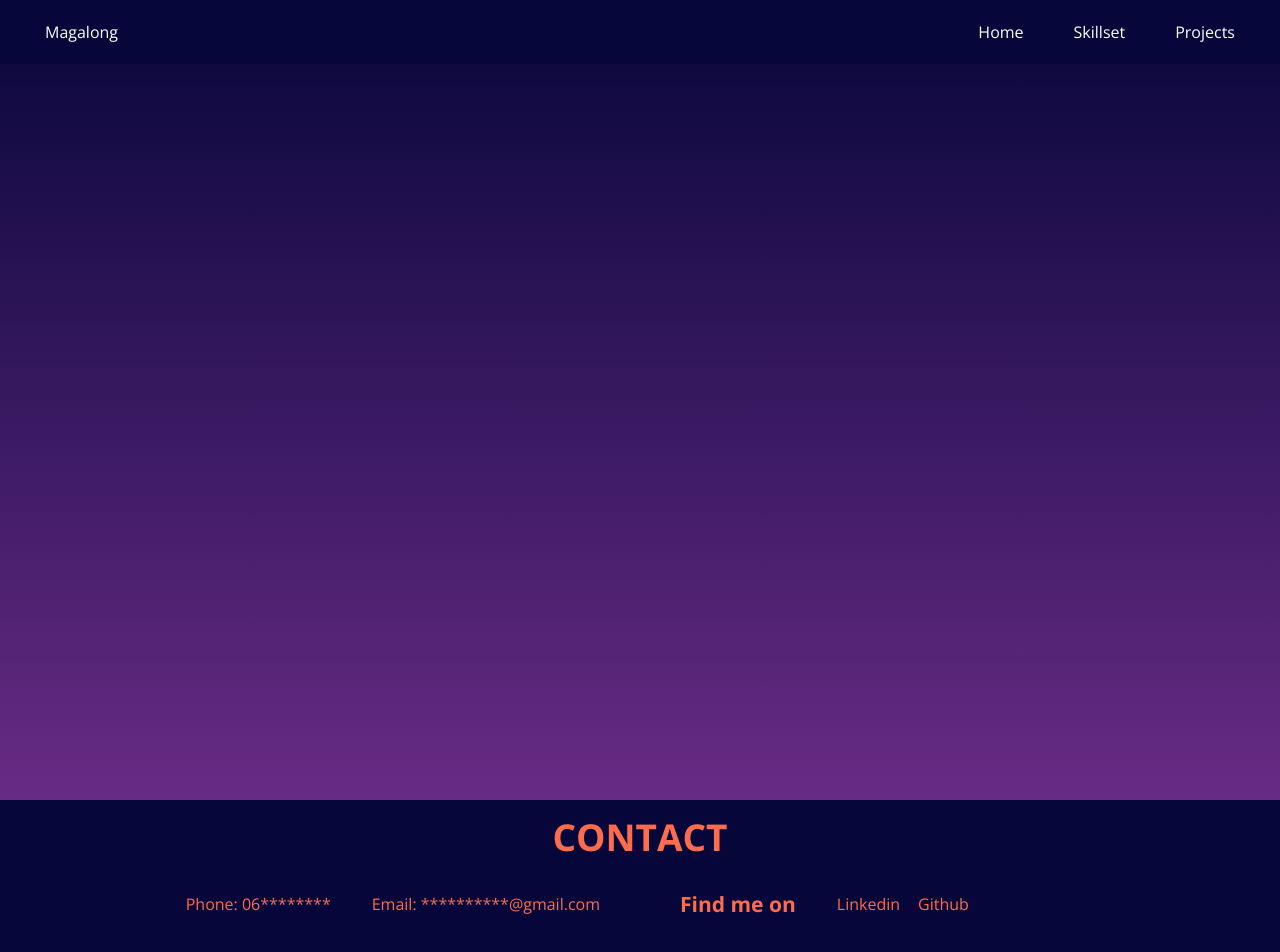
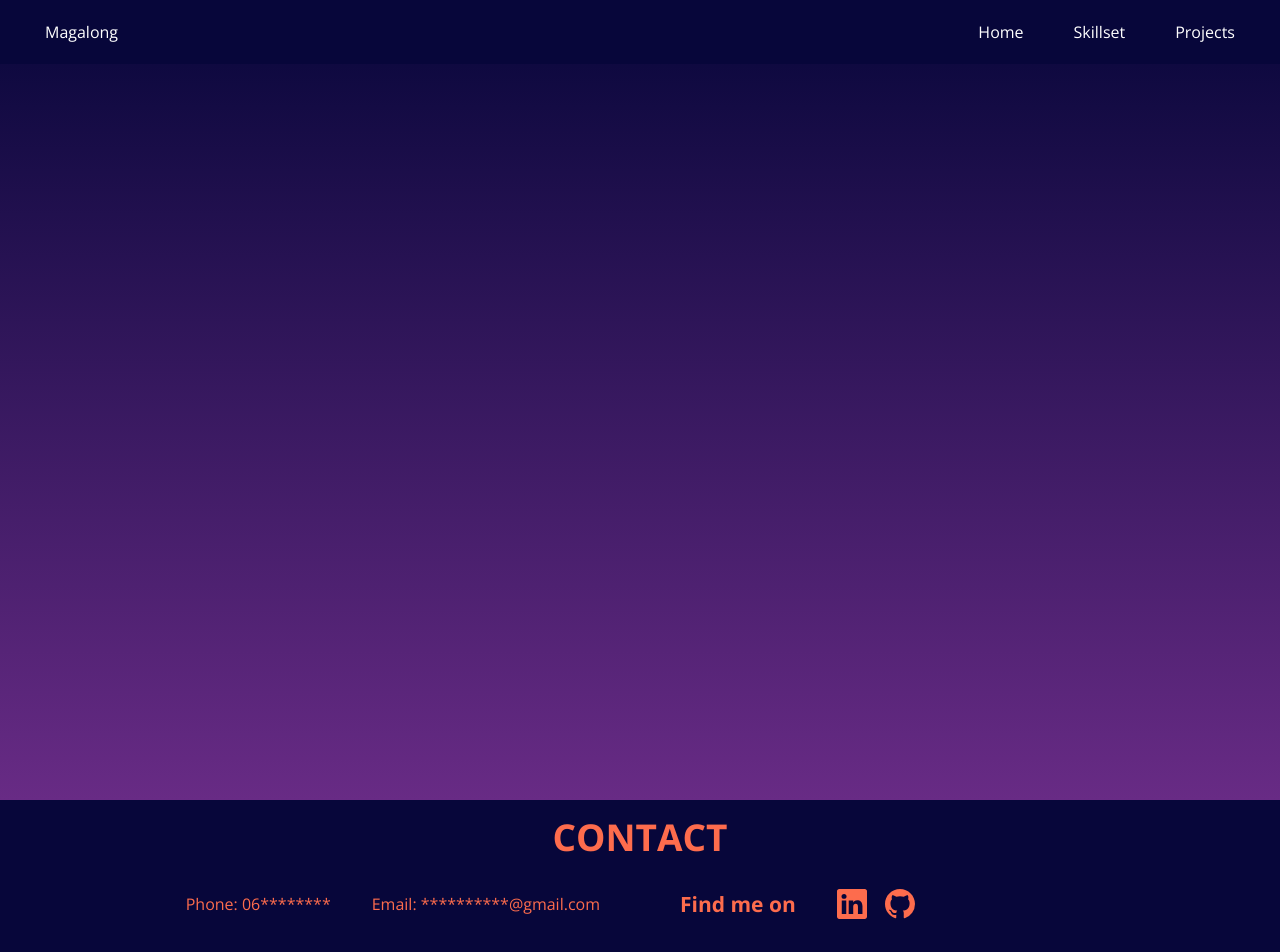
Before and after one commit to bryanmagalong/portfolio, a React (Create React App) app: page / in a window 1280 px wide. Shown: the top 952 px of the page. Built offline with nearby package versions, Linux system fonts and the light colour scheme.

Commit message:
feat(Contact): display social icons on Contact section

```diff
--- a/src/components/Contact.js
+++ b/src/components/Contact.js
@@ -1,4 +1,5 @@
 import React from 'react';
+import Icon from './Icon';
 
 const Contact = () => (
   <div className="text-secondary px-sm py-contact-gutter-y lg:text-center bg-primary-dark">
@@ -10,9 +11,17 @@ const Contact = () => (
       </div>
       <div className="mt-text-gutter-y lg:flex lg:items-center lg:gap-x-41">
         <h2 className="font-bold text-social">Find me on</h2>
-        <ul className="lg:flex lg:gap-x-18">
-          <li>Linkedin</li>
-          <li>Github</li>
+        <ul className="flex gap-x-18">
+          <li>
+            <a href="#">
+              <Icon icon="linkedin" width="30" height="30" />
+            </a>
+          </li>
+          <li>
+            <a href="#">
+              <Icon icon="github" width="30" height="30" />
+            </a>
+          </li>
         </ul>
       </div>
     </div>
```
